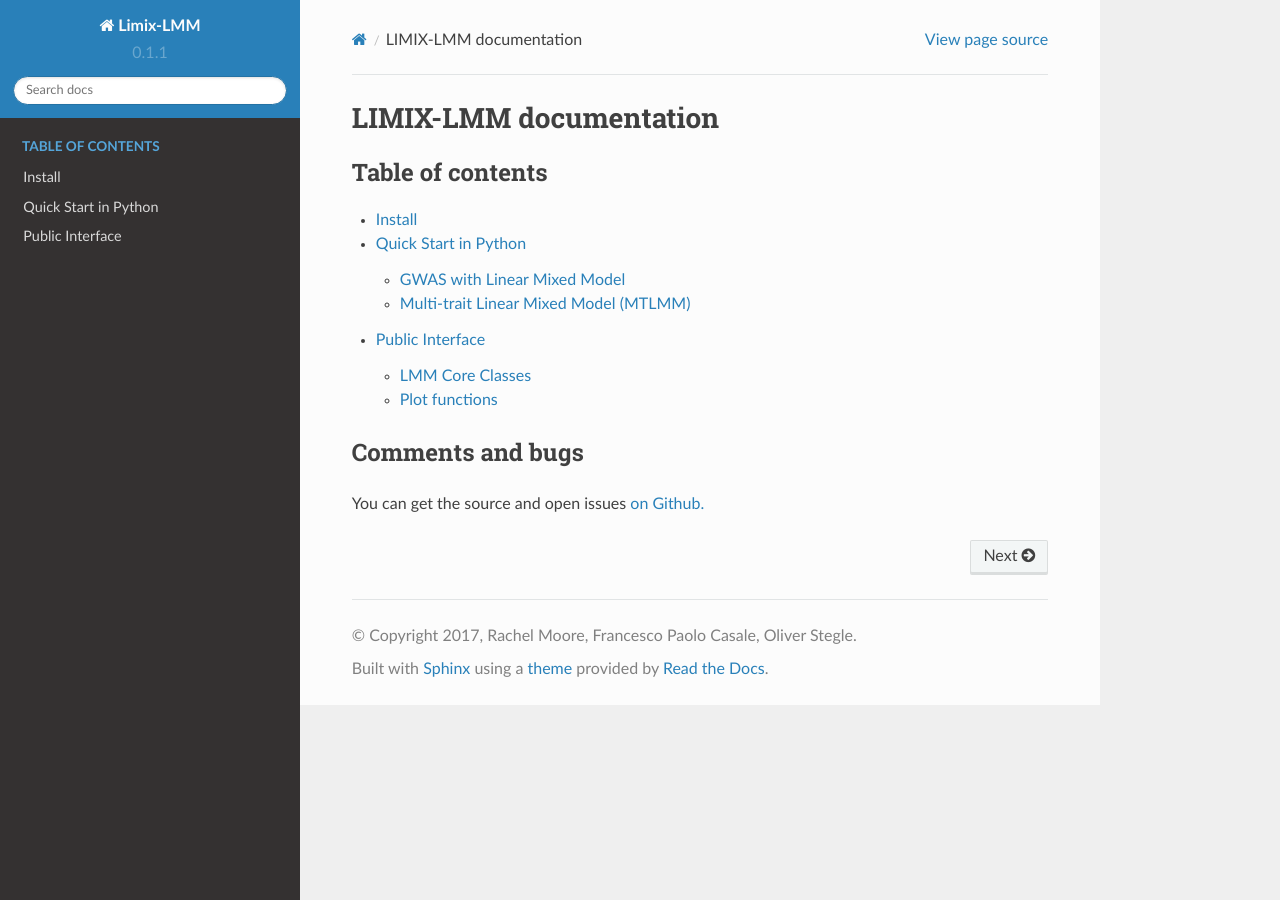
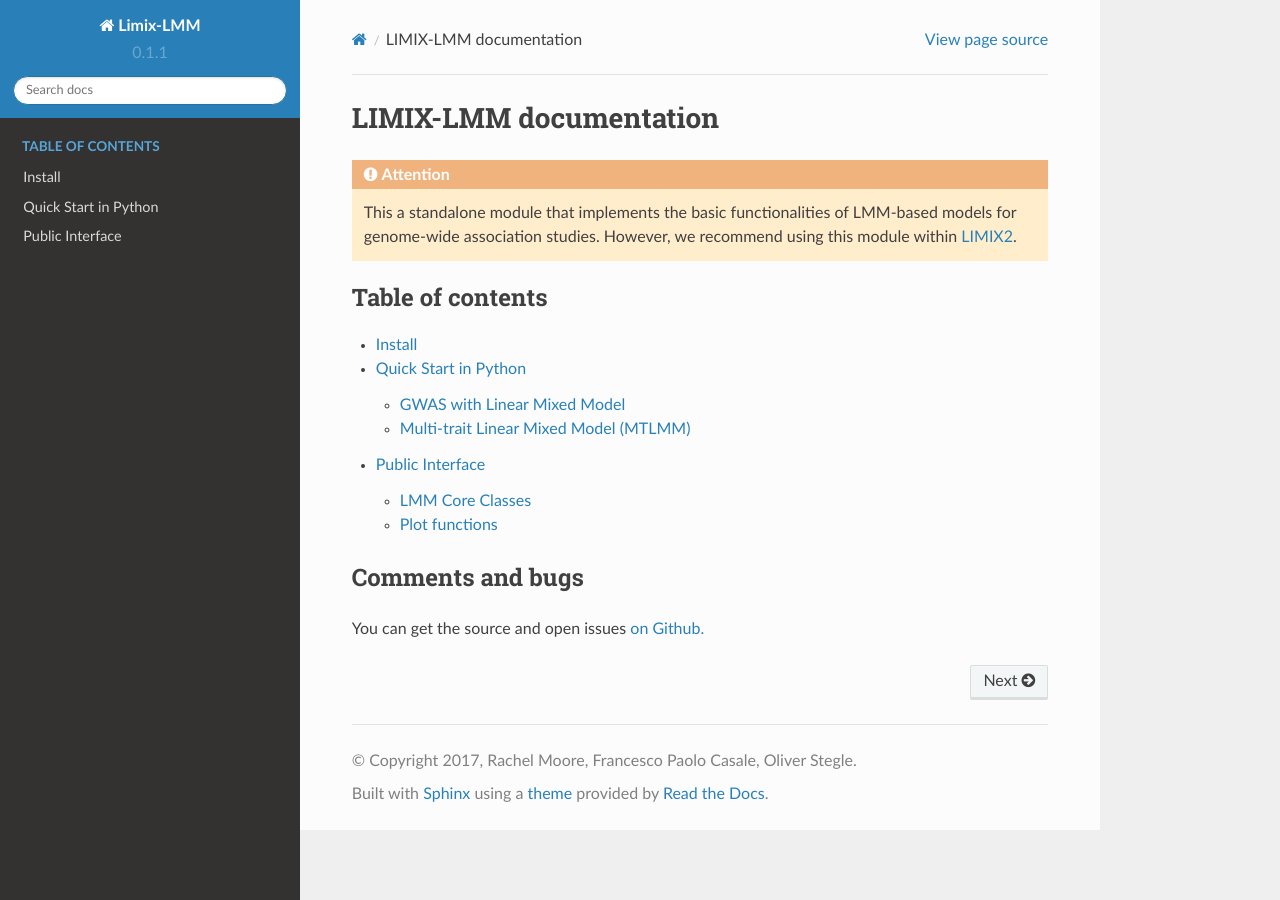
Before and after one commit to limix/limix-lmm, a Sphinx documentation site: the page built from doc/index.rst, in a window 1280 px wide. Built offline with Sphinx 7.4.7 and the Read the Docs theme 2.0.0, drawn with Linux system fonts in a browser that asks for light colours.

Commit message:
added warning

```diff
--- a/doc/index.rst
+++ b/doc/index.rst
@@ -1,6 +1,14 @@
 =======================
 LIMIX-LMM documentation
 =======================
+
+.. Attention::
+
+  This a standalone module that implements the basic functionalities of
+  LMM-based models for genome-wide association studies.
+  However, we recommend using this module within LIMIX2_.
+
+.. _LIMIX2: https://limix.readthedocs.io/en/2.0.0/index.html
 
 .. toctree::
    :caption: Table of contents
```
